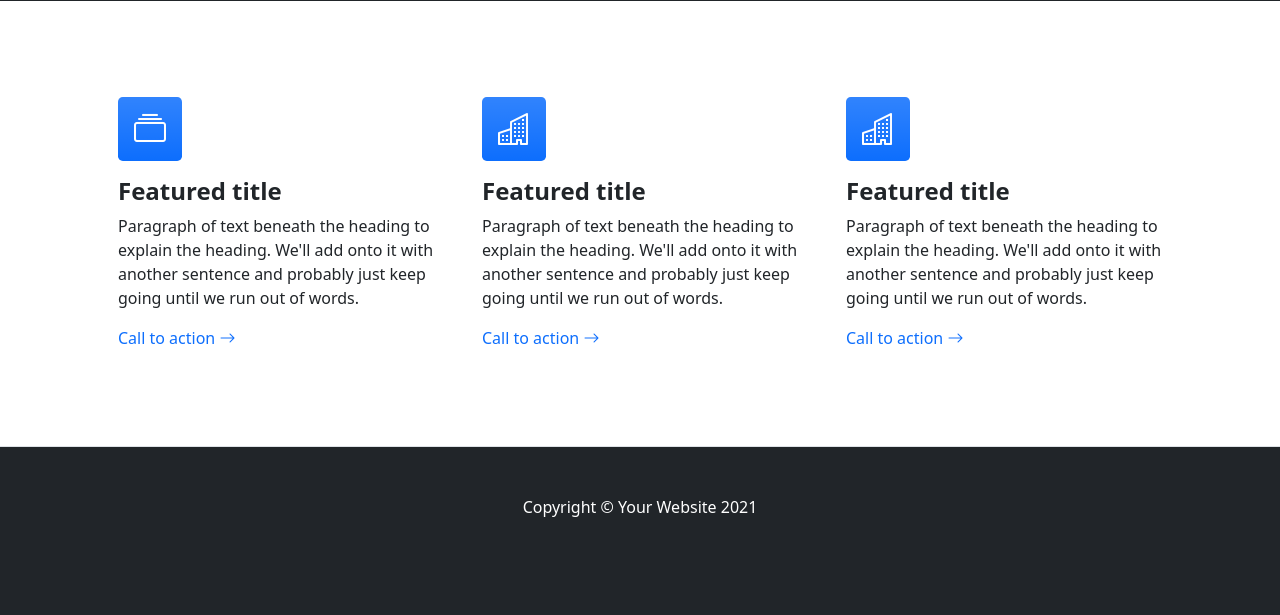
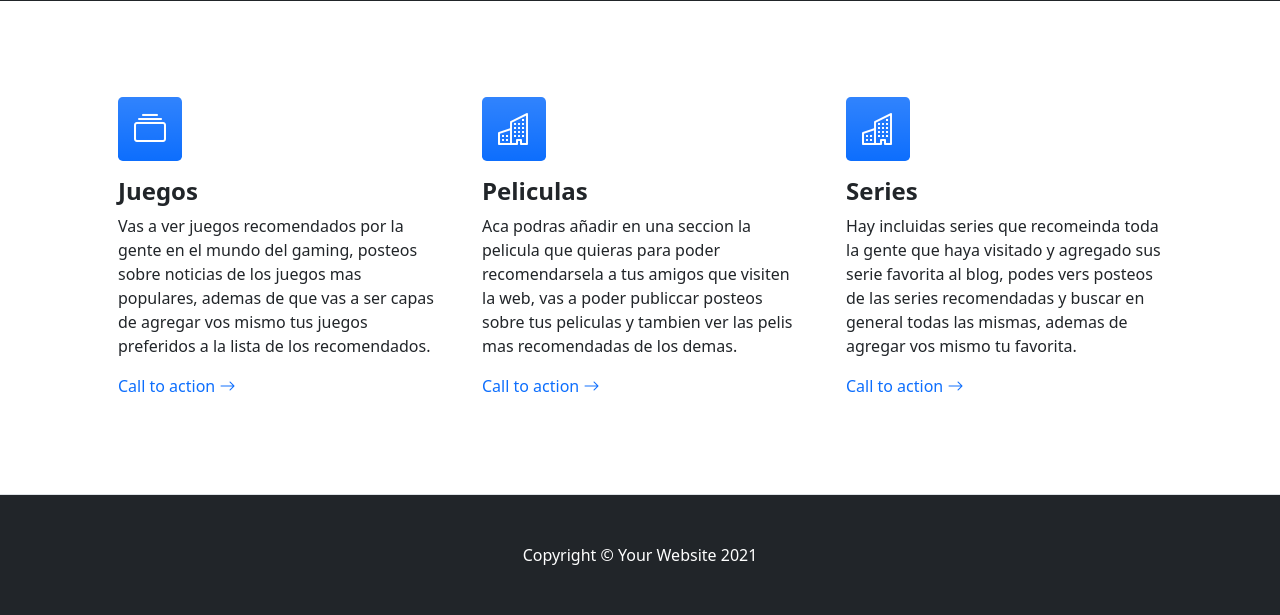
Before and after one commit to zamuuu/web-project, a Django app: page / in a window 1280 px wide. Shown: the part 454-1069 px from the top of the page. Before the commit the page ends 971 px from the top, so only its background shows below. Run offline with Django 4.2, Linux system fonts and the light colour scheme; some libraries are stand-ins or nearby versions.

Commit message:
Agregue un par de cosas en templates/index/index.txt. Y agregue mas info en la busqueda de videojuegos

```diff
--- a/entretenimiento/templates/entretenimiento/lista_videojuegos.html
+++ b/entretenimiento/templates/entretenimiento/lista_videojuegos.html
@@ -31,7 +31,6 @@
     </form>
 
     {% for videojuego in videojuegos %}
-        <li>{{videojuego}}</li>
+        <li>{{videojuego}} | {{videojuego.genero}}</li>
     {% endfor %}
-
 {% endblock body_block %}
--- a/index/templates/index/index.html
+++ b/index/templates/index/index.html
@@ -57,8 +57,8 @@
                 <div class="row gx-5">
                     <div class="col-lg-4 mb-5 mb-lg-0">
                         <div class="feature bg-primary bg-gradient text-white rounded-3 mb-3"><i class="bi bi-collection"></i></div>
-                        <h2 class="h4 fw-bolder">Featured title</h2>
-                        <p>Paragraph of text beneath the heading to explain the heading. We'll add onto it with another sentence and probably just keep going until we run out of words.</p>
+                        <h2 class="h4 fw-bolder">Juegos</h2>
+                        <p>Vas a ver juegos recomendados por la gente en el mundo del gaming, posteos sobre noticias de los juegos mas populares, ademas de que vas a ser capas de agregar vos mismo tus juegos preferidos a la lista de los recomendados. </p>
                         <a class="text-decoration-none" href="#!">
                             Call to action
                             <i class="bi bi-arrow-right"></i>
@@ -66,8 +66,8 @@
                     </div>
                     <div class="col-lg-4 mb-5 mb-lg-0">
                         <div class="feature bg-primary bg-gradient text-white rounded-3 mb-3"><i class="bi bi-building"></i></div>
-                        <h2 class="h4 fw-bolder">Featured title</h2>
-                        <p>Paragraph of text beneath the heading to explain the heading. We'll add onto it with another sentence and probably just keep going until we run out of words.</p>
+                        <h2 class="h4 fw-bolder">Peliculas</h2>
+                        <p>Aca podras añadir en una seccion la pelicula que quieras para poder recomendarsela a tus amigos que visiten la web, vas a poder publiccar posteos sobre tus peliculas y tambien ver las pelis mas recomendadas de los demas.</p>
                         <a class="text-decoration-none" href="#!">
                             Call to action
                             <i class="bi bi-arrow-right"></i>
@@ -75,8 +75,8 @@
                     </div>
                     <div class="col-lg-4 mb-5 mb-lg-0">
                         <div class="feature bg-primary bg-gradient text-white rounded-3 mb-3"><i class="bi bi-building"></i></div>
-                        <h2 class="h4 fw-bolder">Featured title</h2>
-                        <p>Paragraph of text beneath the heading to explain the heading. We'll add onto it with another sentence and probably just keep going until we run out of words.</p>
+                        <h2 class="h4 fw-bolder">Series</h2>
+                        <p>Hay incluidas series que recomeinda toda la gente que haya visitado y agregado sus serie favorita al blog, podes vers posteos de las series recomendadas y buscar en general todas las mismas, ademas de agregar vos mismo tu favorita.</p>
                         <a class="text-decoration-none" href="#!">
                             Call to action
                             <i class="bi bi-arrow-right"></i>
```
Also changed, not shown: db.sqlite3.
